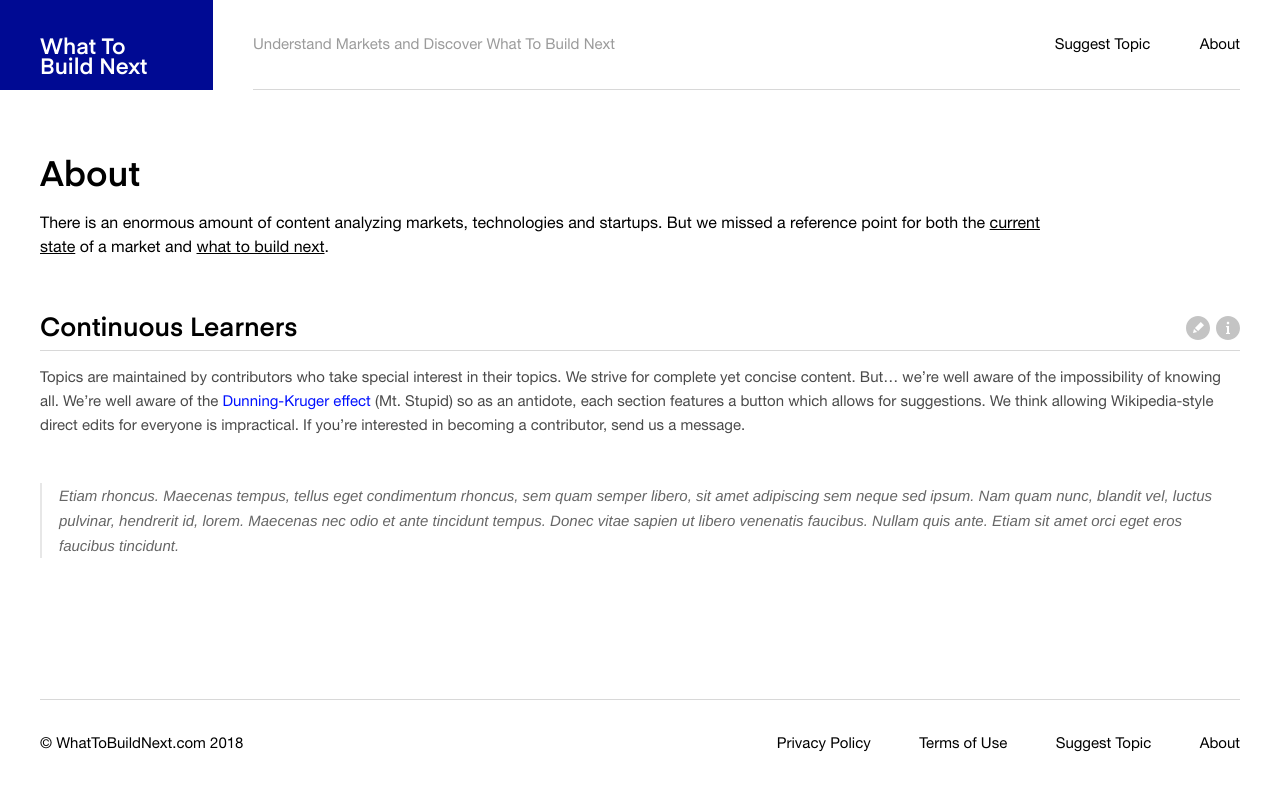
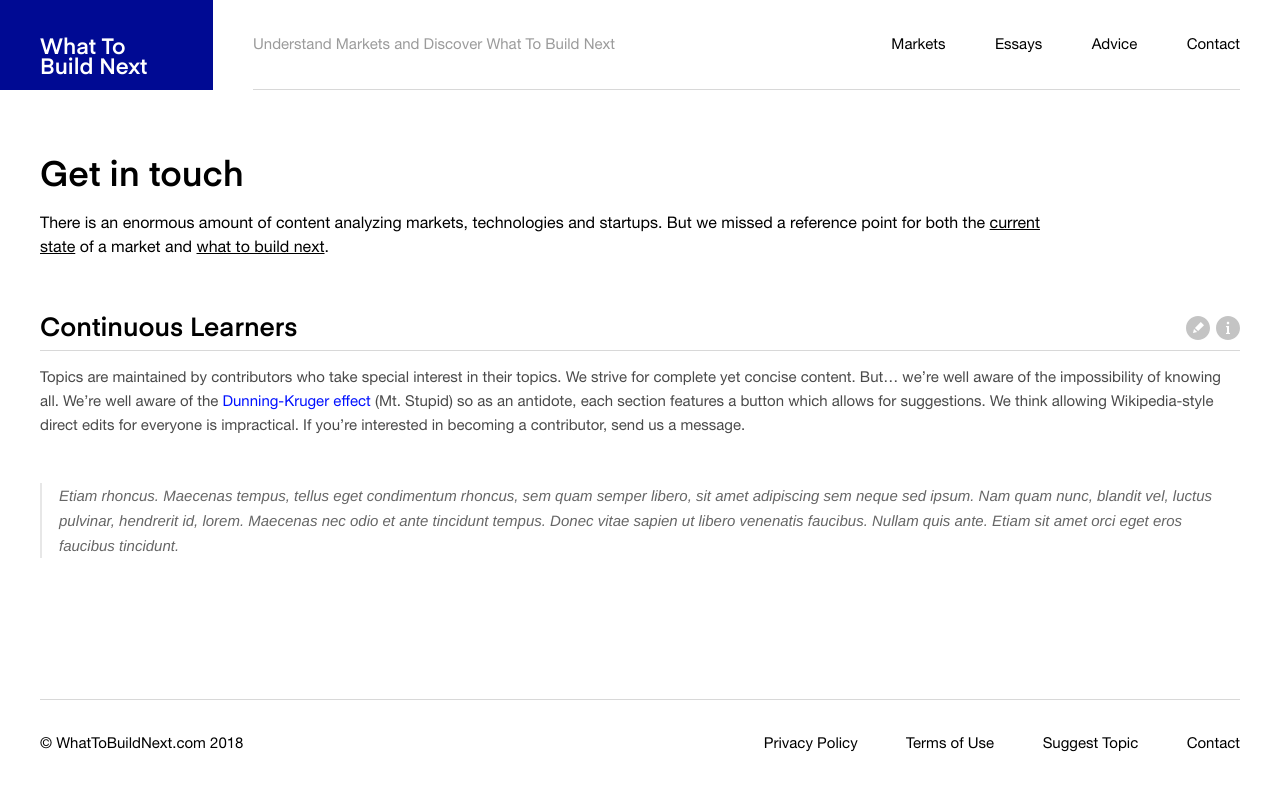
Before and after one commit to vanderburgt/WhatToBuildNext, a website: page res/nunjucks/contact.html in a window 1280 px wide. Drawn offline with nearby package versions, Linux system fonts and the light colour scheme; files that its build step writes are made by us from their sources; files whose address does not match are found by name.

Commit message:
new header, js fix

```diff
--- a/res/js/app.js
+++ b/res/js/app.js
@@ -2,19 +2,24 @@
 (function () {
   $(document).ready(function () {
     // sticky aside
+    function toggleAside() {
+      var y = $(document).scrollTop();
+      if (y >= $('#js-header').outerHeight() + 20) { //  header height + 20px (aside position top 60px-40px absolute/fixed)
+        aside.addClass('c-aside--sticky');
+      } else {
+        aside.removeClass('c-aside--sticky');
+      }
+    }
+
     if ($('#js-aside').length) {
       var aside = $("#js-aside");
+      toggleAside();
       $(document).scroll(function () {
-        var y = $(document).scrollTop();
-        if (y >= 110) {
-          aside.addClass('c-aside--sticky');
-        } else {
-          aside.removeClass('c-aside--sticky');
-        }
+        toggleAside();
       });
 
       // reduce aside height if window scroll < 110px
-      if ($(document).height() - $(window).height() < 110) {
+      if ($(document).height() - $(window).height() < $('#js-header').outerHeight() + 20) { // same like scroll
         $('#js-aside__inner').addClass('c-aside__inner--short');
       }
     }
--- a/res/nunjucks/compositions/_footer.html
+++ b/res/nunjucks/compositions/_footer.html
@@ -6,7 +6,7 @@
       <a class="c-footer__menu-a" href="#">Privacy Policy</a>
       <a class="c-footer__menu-a" href="#">Terms of Use</a>
       <a class="c-footer__menu-a" href="#">Suggest Topic</a>
-      <a class="c-footer__menu-a" href="about.html">About</a>
+      <a class="c-footer__menu-a" href="contact.html">Contact</a>
     </nav>
   </div>
 </footer>
--- a/res/nunjucks/compositions/_header.html
+++ b/res/nunjucks/compositions/_header.html
@@ -1,4 +1,4 @@
-<header class="c-header">
+<header id="js-header" class="c-header">
   <div class="c-header__inner">
     <a class="c-header__logo" href="/">What To<br>Build Next</a>
 
@@ -6,8 +6,10 @@
       <div class="c-header__slogan">Understand Markets and Discover What To Build Next</div>
 
       <nav class="c-header__menu">
-        <a class="c-header__menu-a" href="post.html">Suggest Topic</a>
-        <a class="c-header__menu-a" href="about.html">About</a>
+        <a class="c-header__menu-a" href="#">Markets</a>
+        <a class="c-header__menu-a" href="#">Essays</a>
+        <a class="c-header__menu-a" href="#">Advice</a>
+        <a class="c-header__menu-a" href="contact.html">Contact</a>
       </nav>
     </div>
 
@@ -32,15 +34,17 @@
           <div class="c-mm__toggleable-wrap">
 
             <ul class="c-mm__nav">
-              <li class="c-mm__nav-li"><a class="c-mm__nav-a" href="post.html">Suggest Topic</a></li>
-              <li class="c-mm__nav-li"><a class="c-mm__nav-a" href="about.html">About</a></li>
+              <li class="c-mm__nav-li"><a class="c-mm__nav-a" href="#">Markets</a></li>
+              <li class="c-mm__nav-li"><a class="c-mm__nav-a" href="#">Essays</a></li>
+              <li class="c-mm__nav-li"><a class="c-mm__nav-a" href="#">Advice</a></li>
+              <li class="c-mm__nav-li"><a class="c-mm__nav-a" href="contact.html">Contact</a></li>
             </ul>
 
             <ul class="c-mm__nav c-mm__nav--bottom">
               <li class="c-mm__nav-li"><a class="c-mm__nav-a" href="#">Privacy Policy</a></li>
               <li class="c-mm__nav-li"><a class="c-mm__nav-a" href="#">Terms of Use</a></li>
               <li class="c-mm__nav-li"><a class="c-mm__nav-a" href="#">Suggest Topic</a></li>
-              <li class="c-mm__nav-li"><a class="c-mm__nav-a" href="#">About</a></li>
+              <li class="c-mm__nav-li"><a class="c-mm__nav-a" href="contact.html">Contact</a></li>
             </ul>
 
           </div>
--- a/res/nunjucks/about.html
+++ b/res/nunjucks/contact.html
@@ -4,7 +4,7 @@
 <!-- frontpage -->
 <div class="c-content">
   <section class="c-content__post">
-    <h1>About</h1>
+    <h1>Get in touch</h1>
 
     <p>There is an enormous amount of content analyzing markets, technologies and startups. But we missed a reference
       point for both the <u>current state</u> of a market and <u>what to build next</u>.</p>
```
